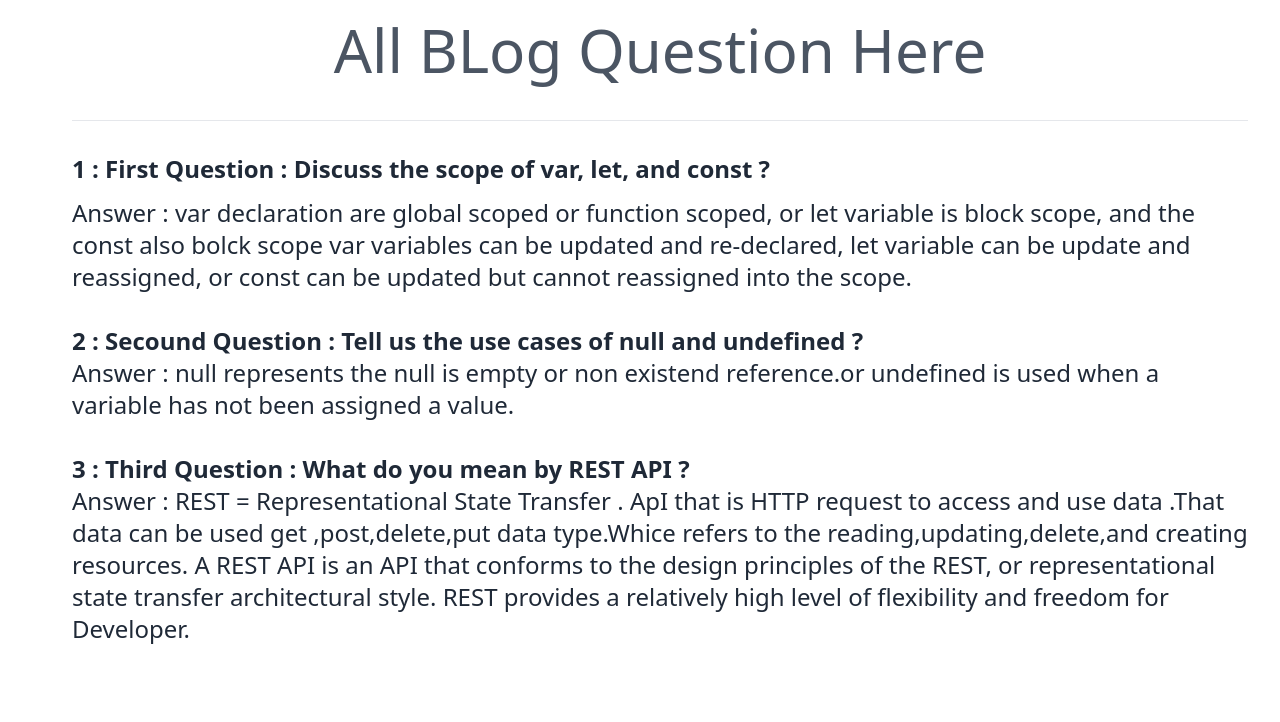
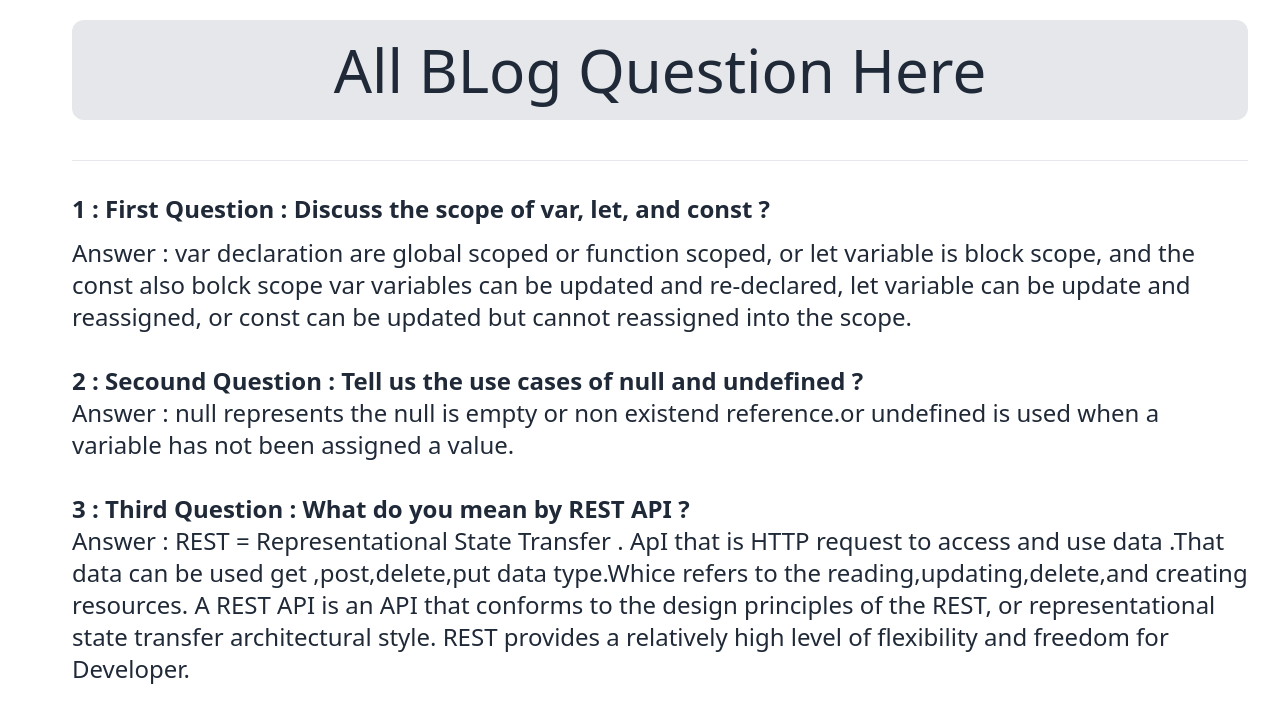
Before and after one commit to xunaiet-faruk/PH-TUBE, a plain HTML site: page 86-PHero-tube/question.html in a window 1280 px wide. Drawn offline with nearby package versions, Linux system fonts and the light colour scheme.

Commit message:
all commit

```diff
--- a/86-PHero-tube/index.js
+++ b/86-PHero-tube/index.js
@@ -78,6 +78,8 @@ document.getElementById('btnquestion').addEventListener('click', function () {
 
 
 
+
+
 loadMap();
 
 containerCard('1000')
--- a/86-PHero-tube/question.html
+++ b/86-PHero-tube/question.html
@@ -13,7 +13,7 @@
 
 
     <div class="text-2xl ml-10 mb-10 px-8">
-        <h1 class="text-6xl text-center mb-10 mt-5 text-gray-600">All BLog Question Here </h1>
+        <h1 class="text-6xl text-center mb-10 mt-5 bg-gray-200 p-5 rounded-xl">All BLog Question Here </h1>
         <hr>
         <br>
         <h3 class="font-bold mb-3"> 1 : First Question : Discuss the scope of var, let, and const ?</h3>
```
Also changed, not shown: 86-PHero-tube/index.html (+0 -22 lines).
